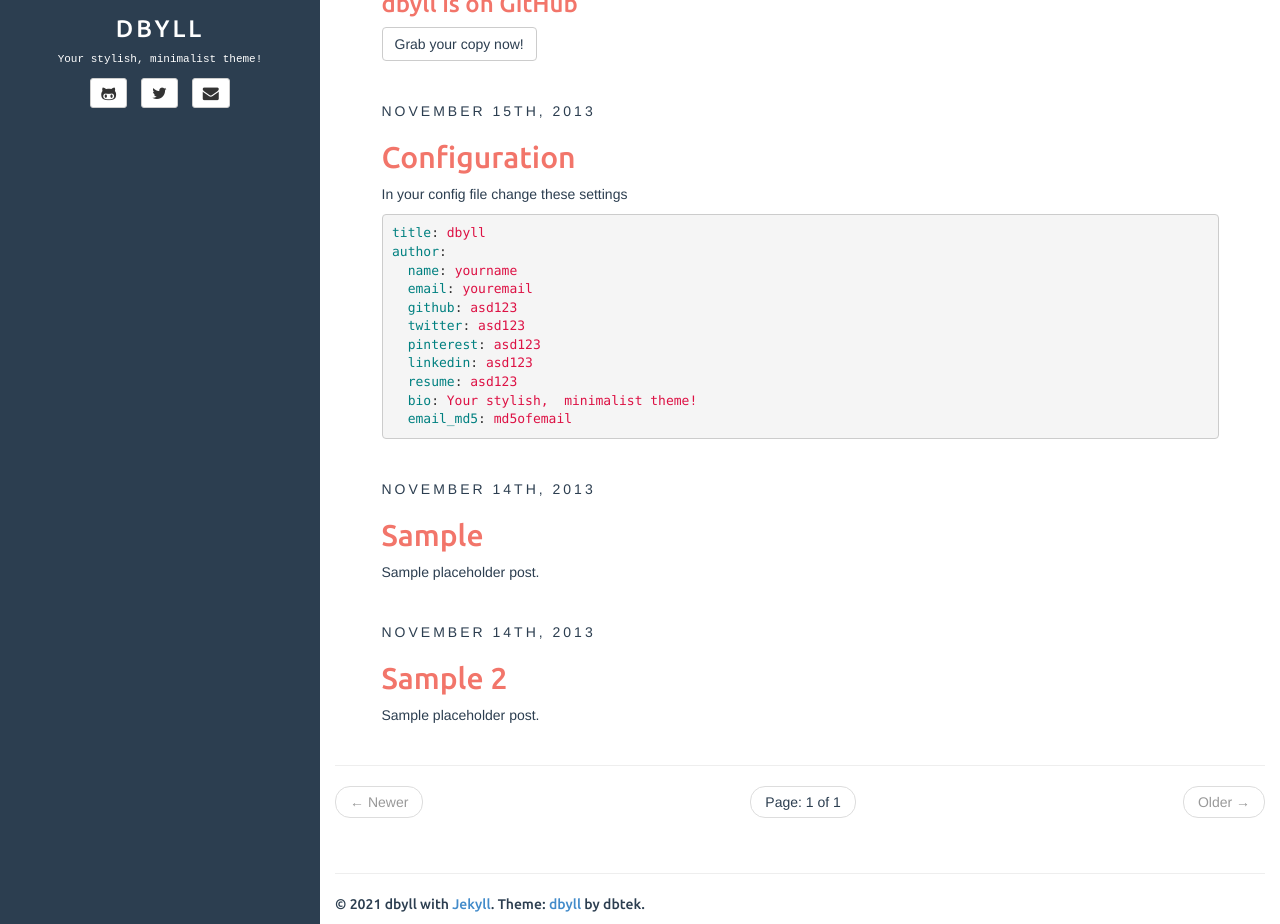
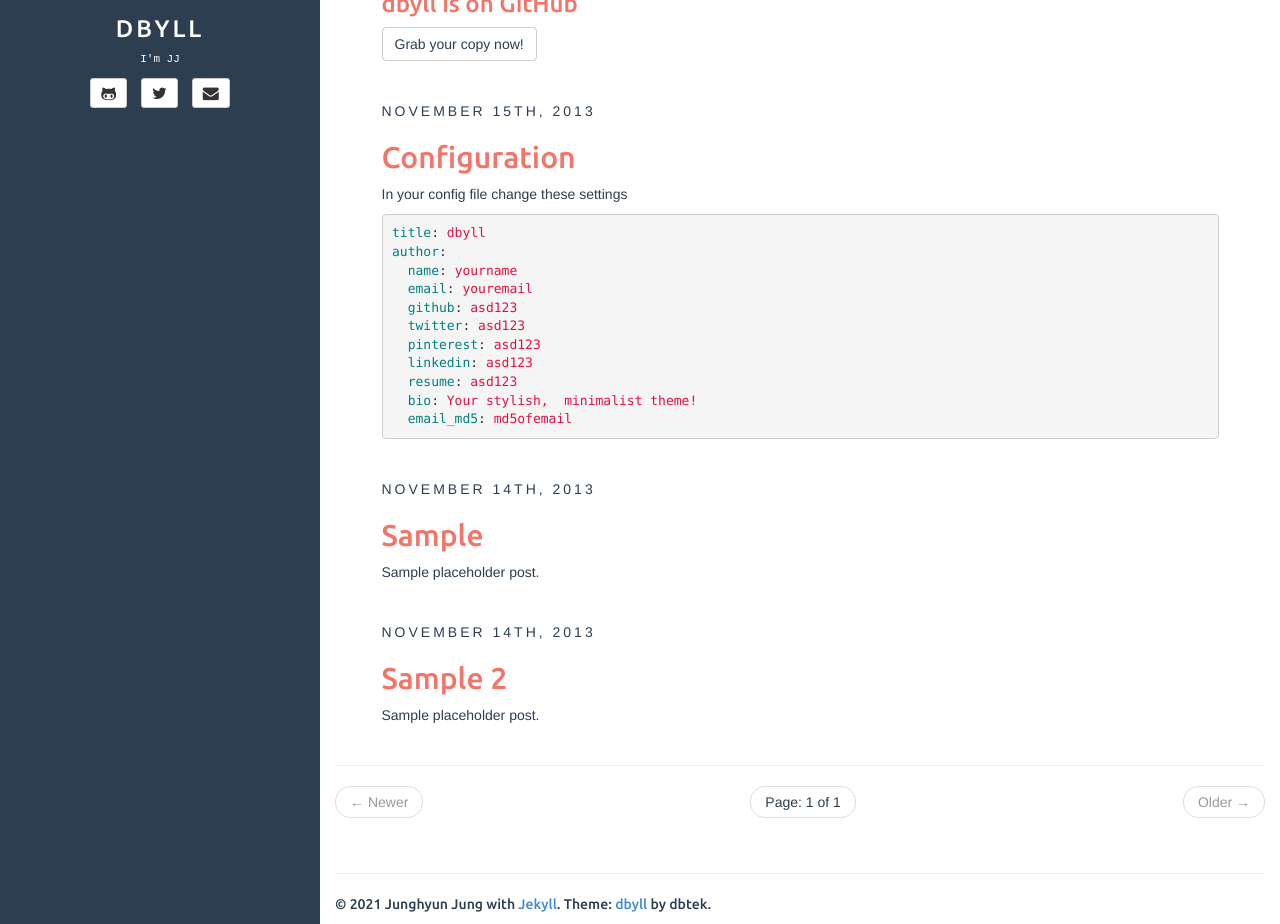
Before and after one commit to junghyunJJ/junghyunJJ.github.io, a Jekyll site: the page built from index.html, in a window 1280 px wide and 1206 px high, cut to the strip 282-1206 px from the top of the window. Built offline with Jekyll 4.4.1, drawn with Linux system fonts in a browser that asks for light colours; the list of posts is cut into pages by our own code.

Commit message:
“hii”

```diff
--- a/_config.yml
+++ b/_config.yml
@@ -18,13 +18,13 @@ defaults:
 
 description: Stylish Jekyll Theme
 author:
-  name: dbyll
+  name: Junghyun Jung
   email: dbyll@ismaildemirbilek.com
-  github: dbtek
-  twitter: dbtek
-  pinterest: asd123
-  linkedin: asd123
-  bio: Your stylish, minimalist theme!
+  github: junghyunJJ
+  twitter: junghyunjj
+  pinterest: junghyunjj
+  linkedin: junghyunjj
+  bio: I'm JJ
   email_md5: 726351295ec82e145928582f595aa3aa
 
 rss_path: feed.xml
```
